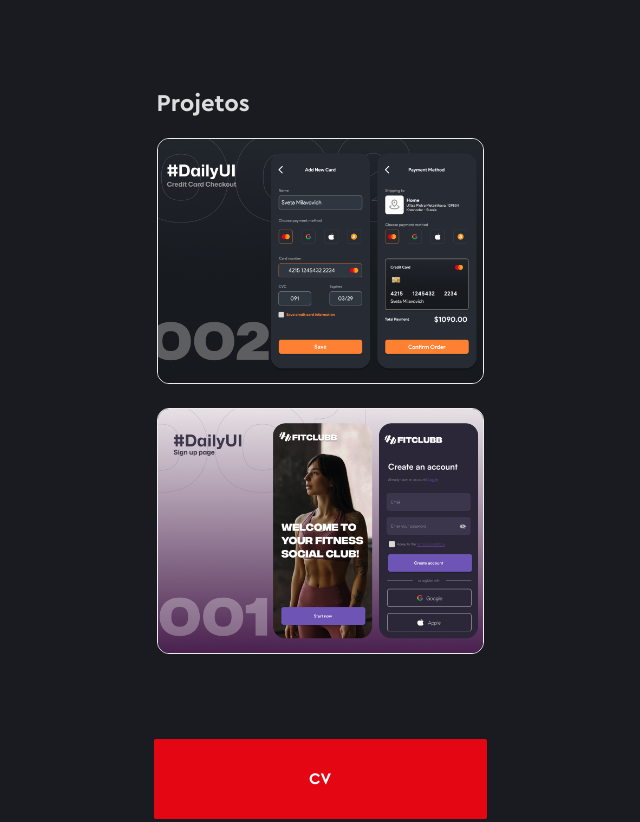
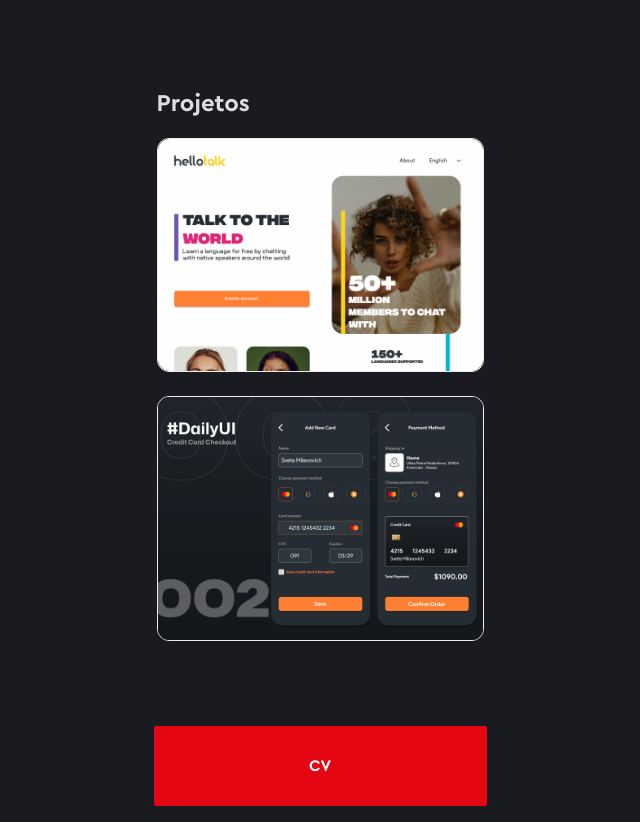
Before and after one commit to rickydomingos97/rickycodexus-portifolio, a plain HTML site: page index.html in a window 1280 px wide. Shown: the part 520-1342 px from the top of the page, without its empty margins (320-960 px from the left). Drawn offline with Linux system fonts and the light colour scheme.

Commit message:
new image format added to projects page

```diff
--- a/index.html
+++ b/index.html
@@ -18,7 +18,7 @@
     <div class="profile">
       <img class="avatar" src="assets/profilephoto.svg" alt="github profile" />
       <h1 class="name-profile">Ricky Domingos</h1>
-      <p class="role">Web Developer </p>
+      <p class="role">Web Developer</p>
       <h1 class="role-title">
         WEB/UX/UI
         Development</h1>
@@ -36,12 +36,13 @@
 
     <div class="projects">
       <h2>Projetos</h2>
-      <a href="https://cdn.dribbble.com/userupload/16213349/file/original-b05057c061676454559e3c567b6174bd.png?resize=1600x1200" target="_blank">
-        <img width="327" src="assets/card075.png" alt="" srcset="">
+      <a href="https://cdn.dribbble.com/userupload/16213349/file/original-b05057c061676454559e3c567b6174bd.png?resize=1600x1200"
+        target="_blank">
+        <img width="327" src="image/hellotalk.webp" alt="" srcset="">
       </a>
-      <a href="https://cdn.dribbble.com/userupload/16197614/file/original-705e9ec5cdd22335077cedd3e0ac09aa.png?resize=1600x1200" target="_blank"
-        rel="noreferrer noopener">
-        <img width="327" src="assets/fit075.png" alt="" srcset="">
+      <a href="https://cdn.dribbble.com/userupload/16197614/file/original-705e9ec5cdd22335077cedd3e0ac09aa.png?resize=1600x1200"
+        target="_blank" rel="noreferrer noopener">
+        <img width="327" src="image/creditcard.webp" alt="" srcset="">
       </a>
     </div>
 
@@ -54,15 +55,18 @@
         <img class="social-icons" src="assets/linkedin.svg" alt="linkedin logo">
       </a>
 
-      <a href="https://www.behance.net/rickydomingosux/" target="_blank" rel="noreferrer noopener"><img class="social-icons" src="assets/behance.svg" alt="behance logo">
-        <a href="https://dribbble.com/rickydomingos/" target="_blank" rel="noreferrer noopener"><img class="social-icons" src="assets/dribbble.svg" alt="">
+      <a href="https://www.behance.net/rickydomingosux/" target="_blank" rel="noreferrer noopener"><img
+          class="social-icons" src="assets/behance.svg" alt="behance logo">
+        <a href="https://dribbble.com/rickydomingos/" target="_blank" rel="noreferrer noopener"><img
+            class="social-icons" src="assets/dribbble.svg" alt="">
         </a>
 
-      <a href="https://github.com/rickydomingos97" target="_blank" rel="noreferrer noopener"><img class="social-icons" src="assets/github.svg" alt="github logo">
+        <a href="https://github.com/rickydomingos97" target="_blank" rel="noreferrer noopener"><img class="social-icons"
+            src="assets/github.svg" alt="github logo">
         </a>
 
-      <a href="https://discordapp.com/users/ricardodomingos.ru" target="_blank" rel="noreferrer noopener"><img uclass="social-icons" src="assets/discord.svg"
-          alt="">
+        <a href="https://discordapp.com/users/ricardodomingos.ru" target="_blank" rel="noreferrer noopener"><img
+            uclass="social-icons" src="assets/discord.svg" alt="">
         </a>
 
     </div>
```
Also changed, not shown: image/creditcard.webp (added), image/fitclubb.webp (added), image/hellotalk.webp (added). Lines whose indentation alone changed are shown as unchanged.
